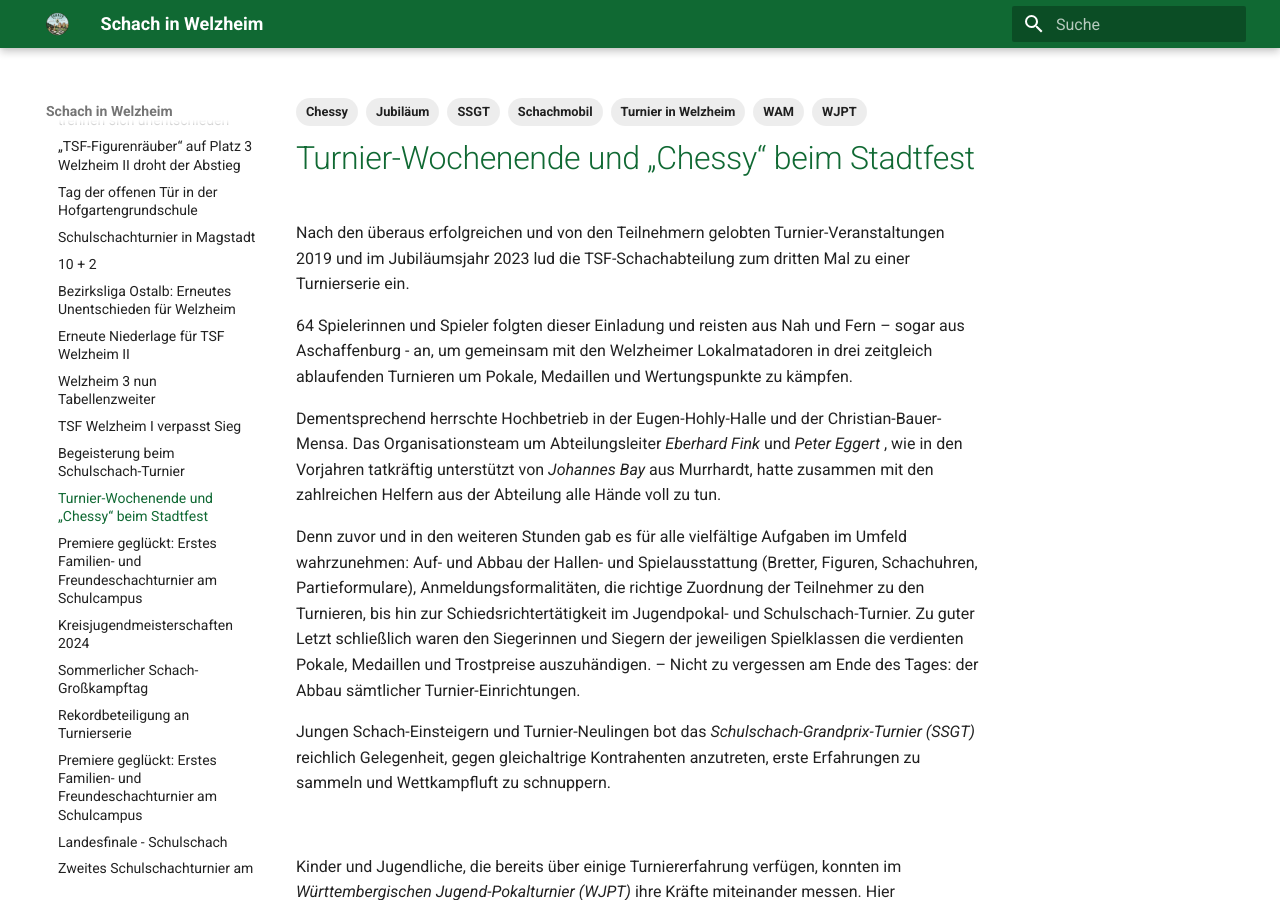
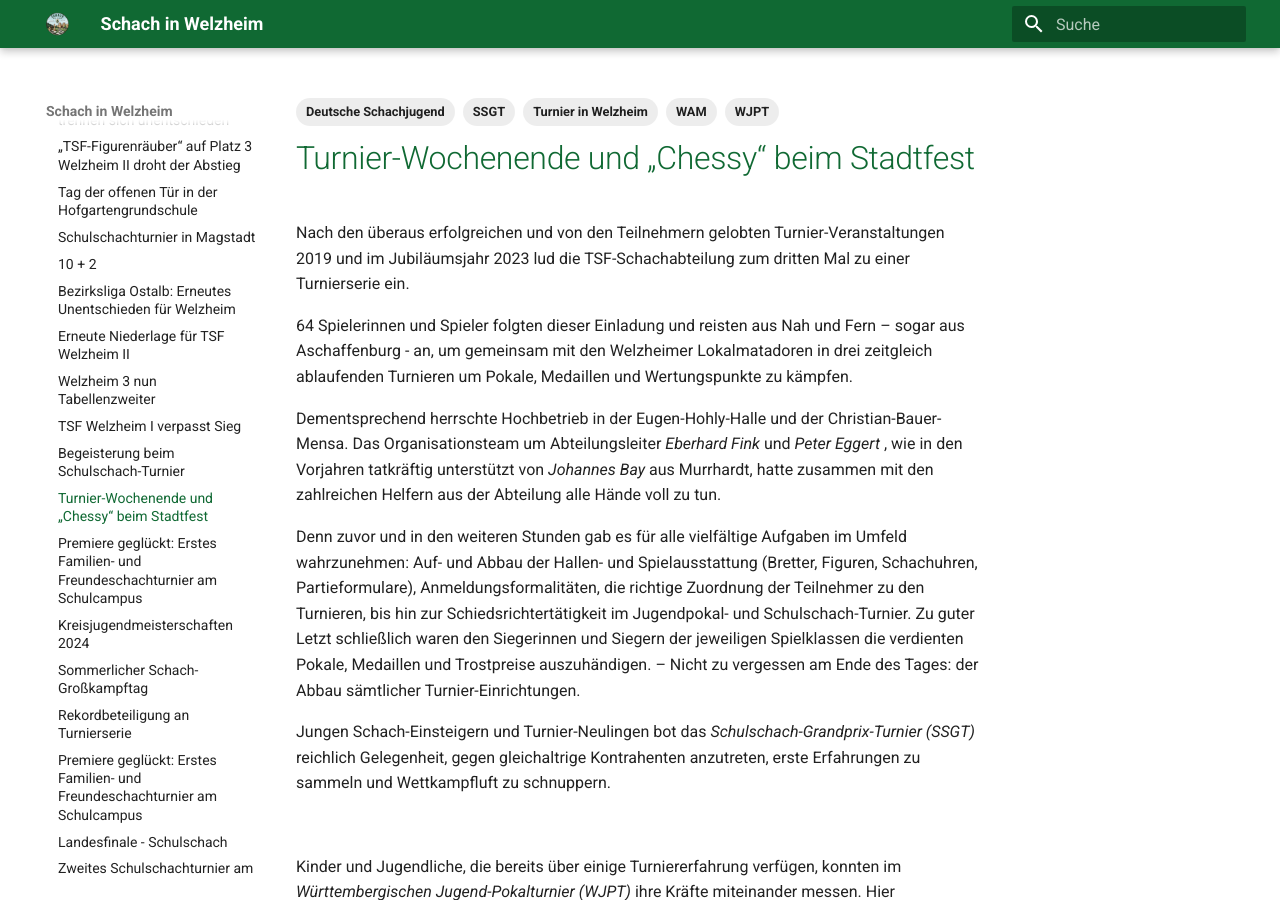
Before and after one commit to schachwelzheim/schachwelzheim, an MkDocs documentation site: the page built from docs/aktuelles/2024-07-20.md, in a window 1280 px wide and 900 px high. Built offline with MkDocs 1.6.1 and Material for MkDocs 9.7.7, drawn with Linux system fonts in a browser that asks for light colours.

Commit message:
Update tags in 2024-07-20.md
Removed old tags and added 'Deutsche Schachjugend'.

```diff
--- a/docs/aktuelles/2024-07-20.md
+++ b/docs/aktuelles/2024-07-20.md
@@ -1,8 +1,6 @@
 ---
 tags:
-  - Chessy
-  - Schachmobil
-  - Jubiläum
+  - Deutsche Schachjugend
   - Turnier in Welzheim
   - WAM
   - WJPT
```
